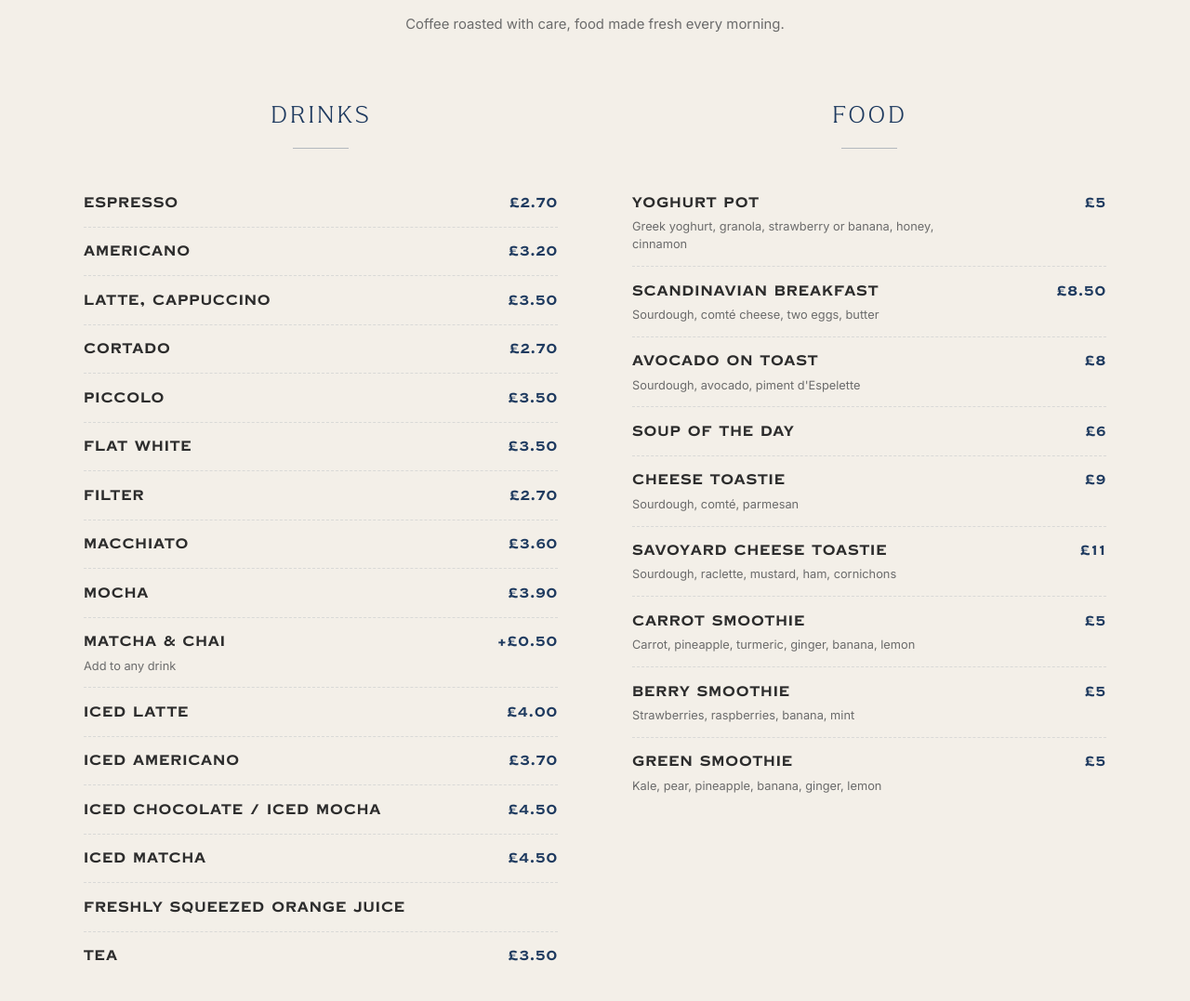
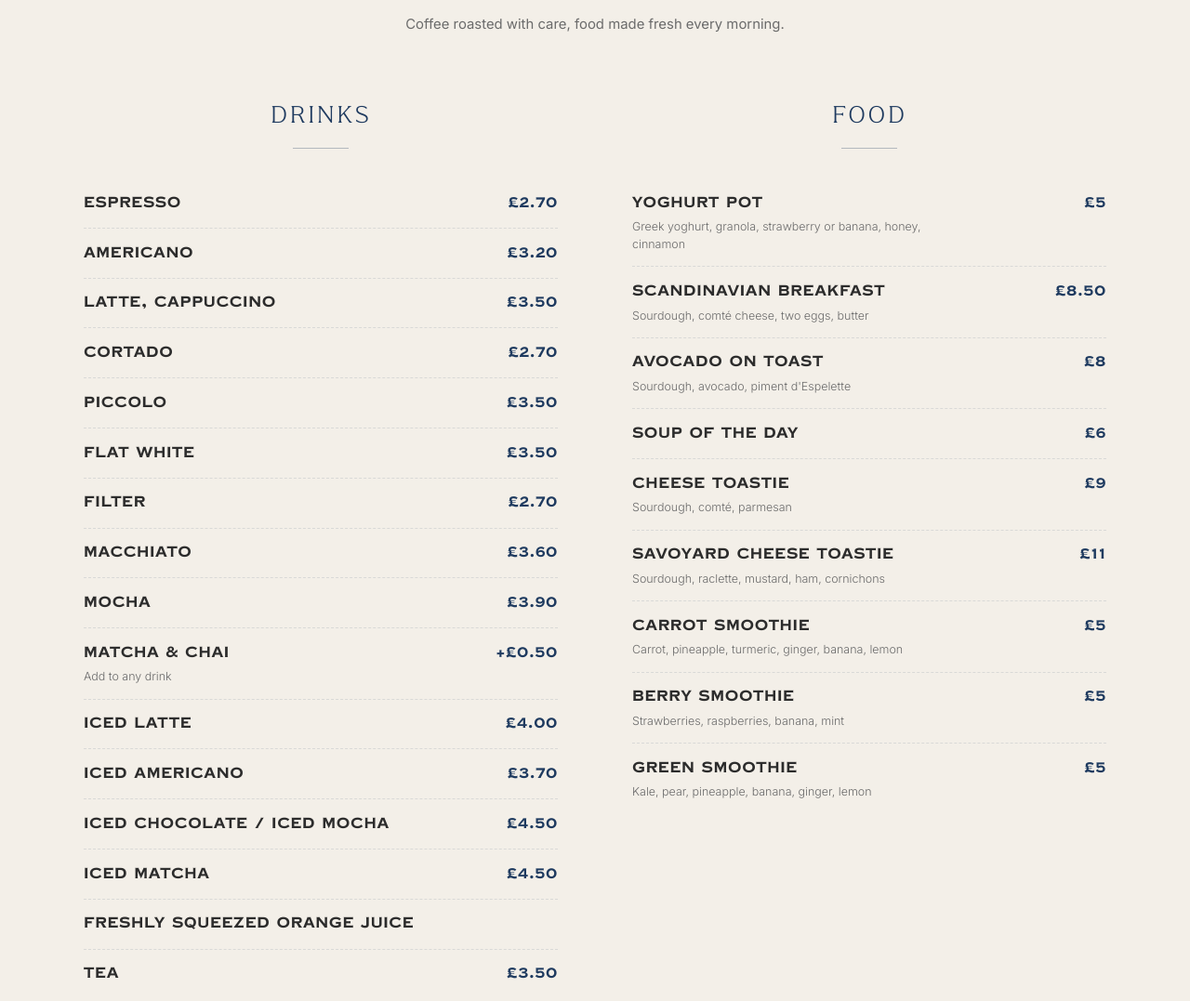
Before and after one commit to Lekatya/st-clair-cafe, a plain HTML site: page index.html in a window 1280 px wide. Shown: the part 958-2035 px from the top of the page at 93% size. Drawn offline with nearby package versions, Linux system fonts and the light colour scheme; a script that the page names is missing; a web font is replaced by a local one.

Commit message:
Use Adobe Fonts Copperplate Gothic for menu: Light for drinks, Medium/Bold for food

```diff
--- a/index.html
+++ b/index.html
@@ -7,6 +7,7 @@
   <link rel="preconnect" href="https://fonts.googleapis.com" />
   <link rel="preconnect" href="https://fonts.gstatic.com" crossorigin />
   <link href="https://fonts.googleapis.com/css2?family=Bodoni+Moda:ital,wght@0,400;0,500;0,600;1,400&family=Inter:wght@300;400;500&display=swap" rel="stylesheet" />
+  <link rel="stylesheet" href="https://use.typekit.net/qdq7bei.css">
   <style>
     @font-face {
       font-family: 'Accia Piano';
@@ -338,16 +339,30 @@
     .menu-item:last-child { border-bottom: none; }
 
     .menu-item-name {
-      font-family: var(--menu-font);
-      font-size: 0.95rem;
-      font-weight: 400;
-      text-transform: uppercase;
-      letter-spacing: 0.06em;
+      font-family: 'copperplate', var(--menu-font);
+      font-size: 1rem;
+      letter-spacing: 0.04em;
       color: var(--dark);
     }
 
+    /* Drinks: Light weight */
+    .menu-drinks .menu-item-name,
+    .menu-drinks .menu-item-price {
+      font-weight: 300;
+    }
+
+    /* Food: Medium weight, price bold */
+    .menu-food .menu-item-name {
+      font-weight: 500;
+    }
+    .menu-food .menu-item-price {
+      font-weight: 700;
+    }
+
     .menu-item-desc {
-      font-size: 0.8rem;
+      font-family: var(--sans);
+      font-weight: 300;
+      font-size: 0.78rem;
       color: var(--mid);
       line-height: 1.5;
       margin-top: 0.25rem;
@@ -355,14 +370,13 @@
     }
 
     .menu-item-price {
-      font-family: var(--menu-font);
-      font-size: 0.9rem;
-      font-weight: 400;
-      text-transform: uppercase;
-      letter-spacing: 0.06em;
+      font-family: 'copperplate', var(--menu-font);
+      font-size: 0.95rem;
+      letter-spacing: 0.04em;
       color: var(--navy);
       white-space: nowrap;
       flex-shrink: 0;
+      text-align: right;
     }
 
     .menu-item-text { flex: 1; }
@@ -616,7 +630,7 @@
     <div class="menu-grid">
 
       <!-- DRINKS -->
-      <div>
+      <div class="menu-drinks">
         <h3 class="menu-col-title">Drinks</h3>
 
         <div class="menu-item">
@@ -689,7 +703,7 @@
       </div>
 
       <!-- FOOD -->
-      <div>
+      <div class="menu-food">
         <h3 class="menu-col-title">Food</h3>
 
         <div class="menu-item">
```
